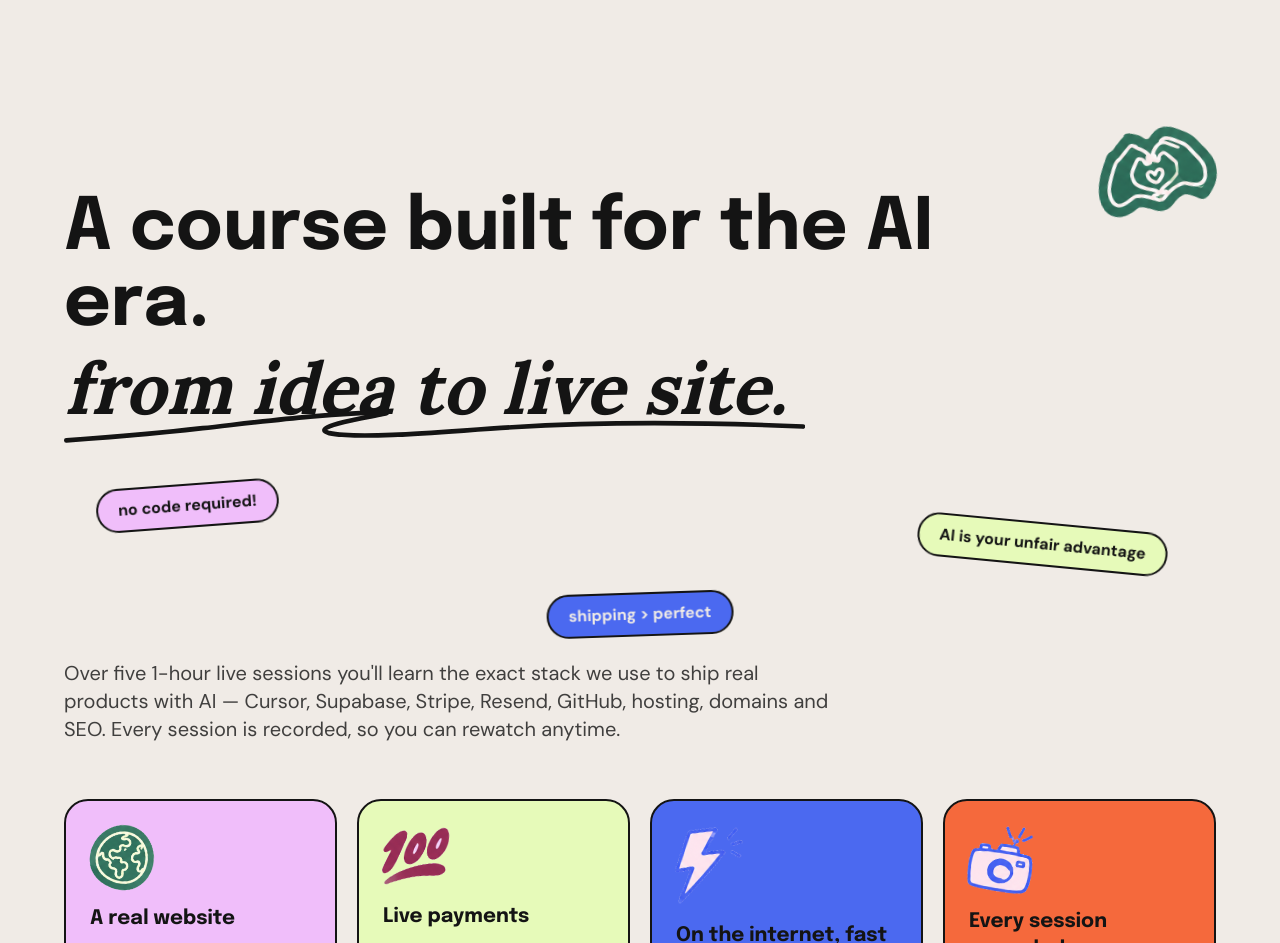
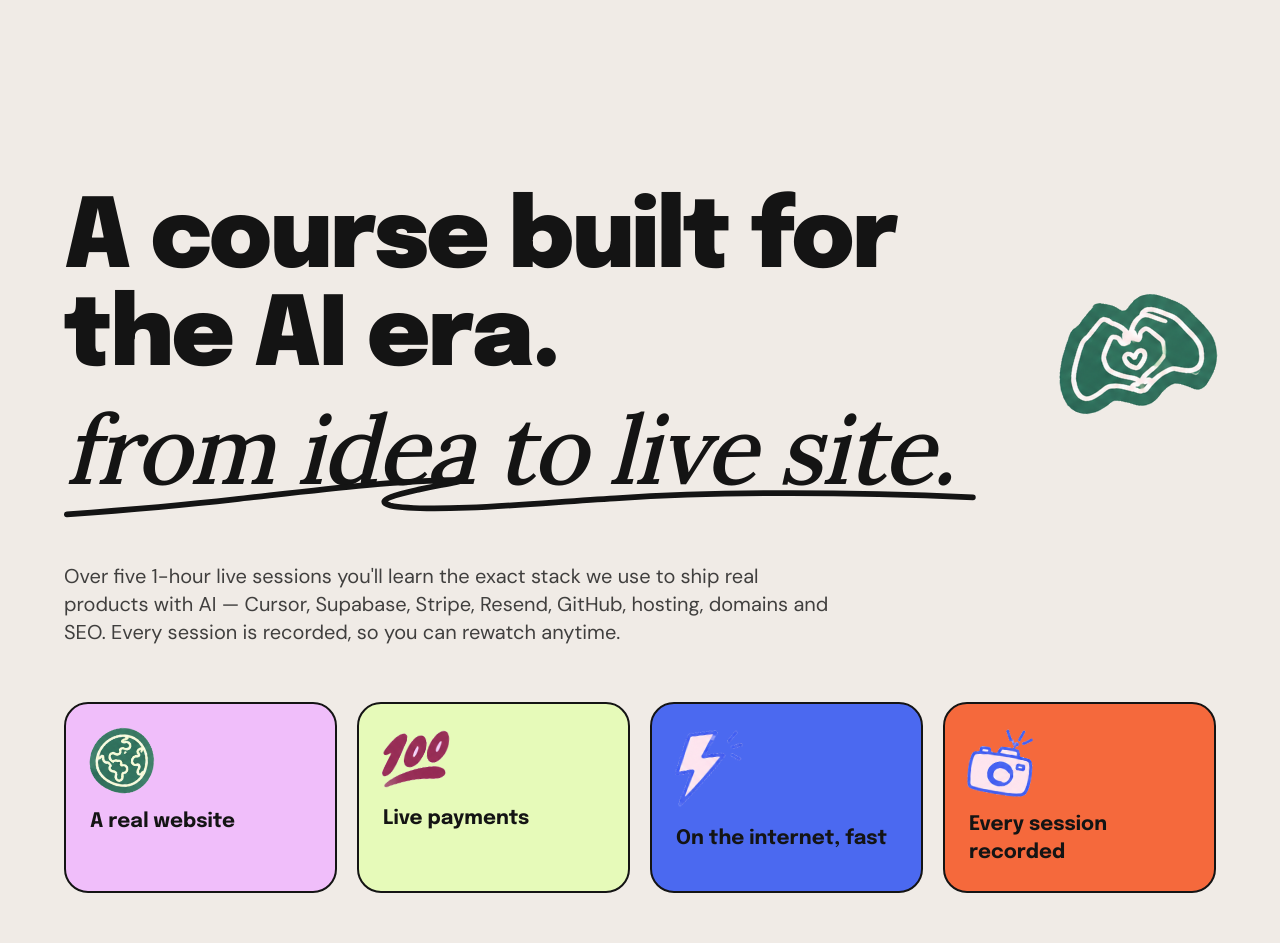
Before and after one commit to Mrfocused1/bootcamp, a Next.js app: page / in a window 1280 px wide. Shown: the part 3120-4063 px from the top of the page. Built offline with nearby package versions, Linux system fonts and the light colour scheme.

Commit message:
feat(marketing): Future title to match original — remove flying tags, heavier (font-black) + larger heading, heart-hands icon over right end

```diff
--- a/src/components/marketing/sections/Future.tsx
+++ b/src/components/marketing/sections/Future.tsx
@@ -15,22 +15,6 @@ const EMPHASIS_WORDS = ["from", "idea", "to", "live", "site."];
 const UNDERLINE_PATH =
   "M2 26C41.0237 23.1556 79.9927 19.9419 118.634 15.5521C169.106 9.98633 227.314 2.42393 275.206 2C280.46 2.57436 264.768 4.99488 262.462 5.55556C257.837 6.43078 252.529 7.47009 247.317 8.59146C239.594 10.3556 212.496 15.8393 226.932 19.8051C239.594 22.6359 263.663 21.9521 280.978 21.3504C314.817 19.9829 349.311 16.7419 383.204 14.7863C465.931 9.5077 549.191 10.547 632 14.1436";
 
-const FLYING_TAGS = [
-  { label: "no code required!", bg: "bg-ua-pink", rotate: -6, className: "md:left-8 md:top-0" },
-  {
-    label: "AI is your unfair advantage",
-    bg: "bg-ua-green",
-    rotate: 4,
-    className: "md:right-12 md:top-10",
-  },
-  {
-    label: "shipping > perfect",
-    bg: "bg-ua-blue text-ua-bg",
-    rotate: -3,
-    className: "md:left-1/2 md:top-28 md:-translate-x-1/2",
-  },
-];
-
 const CARDS = [
   { sticker: "earth", label: "A real website", bg: "bg-ua-pink" },
   { sticker: "hundred", label: "Live payments", bg: "bg-ua-green" },
@@ -42,22 +26,18 @@ export function Future() {
   const sectionRef = useRef<HTMLElement>(null);
   const titleRef = useRef<HTMLHeadingElement>(null);
   const pathRef = useRef<SVGPathElement>(null);
-  const tagsRef = useRef<HTMLDivElement>(null);
 
   useEffect(() => {
     const section = sectionRef.current;
     const title = titleRef.current;
     const path = pathRef.current;
-    const tagsContainer = tagsRef.current;
     if (!section) return;
 
     const words = title?.querySelectorAll("[data-word]");
-    const tags = tagsContainer?.querySelectorAll("[data-tag]");
 
     if (prefersReducedMotion()) {
       if (words) gsap.set(words, { opacity: 1, y: 0 });
       if (path) gsap.set(path, { strokeDashoffset: 0 });
-      if (tags) gsap.set(tags, { y: 0, rotation: 0 });
       return;
     }
 
@@ -87,23 +67,6 @@ export function Future() {
           scrollTrigger: { trigger: section, start: "top 80%", once: true },
         });
       }
-
-      const isDesktop =
-        typeof window.matchMedia === "function" &&
-        window.matchMedia("(min-width: 768px)").matches;
-      if (tags && tags.length && isDesktop) {
-        tags.forEach((tag, i) => {
-          gsap.to(tag, {
-            y: "+=10",
-            rotation: "+=2",
-            duration: 2.5,
-            ease: "sine.inOut",
-            yoyo: true,
-            repeat: -1,
-            delay: i * 0.3,
-          });
-        });
-      }
     }, section);
 
     return () => ctx.revert();
@@ -119,13 +82,13 @@ export function Future() {
         <div className="relative">
           <Sticker
             name="heart-hands"
-            size={120}
+            size={160}
             rotate={-8}
-            className="absolute -top-16 right-0 hidden md:block"
+            className="absolute right-0 top-[34%] z-10 hidden md:block"
           />
           <h2
             ref={titleRef}
-            className="max-w-4xl text-4xl font-bold leading-[1.05] text-ua-ink md:text-7xl"
+            className="max-w-5xl text-5xl font-black leading-[1.02] tracking-tight text-ua-ink sm:text-6xl md:text-8xl"
             style={{ fontFamily: "var(--font-epilogue)" }}
           >
             {TITLE_WORDS.map((w, i) => (
@@ -138,8 +101,8 @@ export function Future() {
                 {w}{" "}
               </span>
             ))}
-            <span className="mt-2 block" style={{ fontFamily: "var(--font-lora)" }}>
-              <span className="relative inline-block italic">
+            <span className="mt-3 block" style={{ fontFamily: "var(--font-lora)" }}>
+              <span className="relative inline-block font-medium italic">
                 {EMPHASIS_WORDS.map((w, i) => (
                   <span
                     key={`e-${w}-${i}`}
@@ -155,7 +118,7 @@ export function Future() {
                   viewBox="0 0 634 28"
                   fill="none"
                   aria-hidden="true"
-                  className="pointer-events-none absolute -bottom-4 left-0 w-full text-ua-ink"
+                  className="pointer-events-none absolute -bottom-5 left-0 w-full text-ua-ink"
                   preserveAspectRatio="none"
                 >
                   <path
@@ -171,26 +134,9 @@ export function Future() {
           </h2>
         </div>
 
-        {/* Flying tags */}
-        <div
-          ref={tagsRef}
-          className="flex flex-wrap justify-center gap-3 mt-10 md:block md:relative md:mt-12 md:h-40"
-        >
-          {FLYING_TAGS.map((tag) => (
-            <span
-              key={tag.label}
-              data-tag
-              className={`static md:absolute rounded-full border-2 border-ua-ink px-5 py-2 font-bold whitespace-nowrap ${tag.bg} ${tag.className}`}
-              style={{ transform: `rotate(${tag.rotate}deg)` }}
-            >
-              {tag.label}
-            </span>
-          ))}
-        </div>
-
         {/* Paragraph */}
         <Reveal>
-          <p className="mt-6 max-w-3xl text-lg text-ua-ink/80 md:text-xl">
+          <p className="mt-16 max-w-3xl text-lg text-ua-ink/80 md:text-xl">
             Over five 1-hour live sessions you&apos;ll learn the exact stack we use to
             ship real products with AI — Cursor, Supabase, Stripe, Resend, GitHub,
             hosting, domains and SEO. Every session is recorded, so you can rewatch
```
Also changed, not shown: 1 other file (tests, documents, lock files or other folders).
